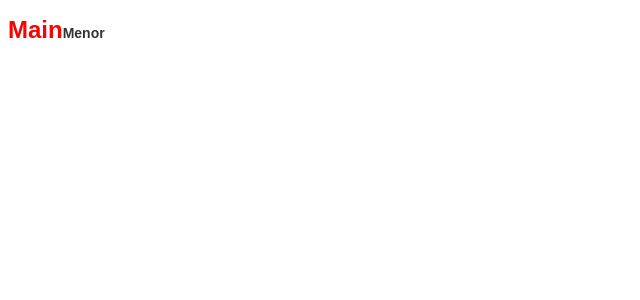
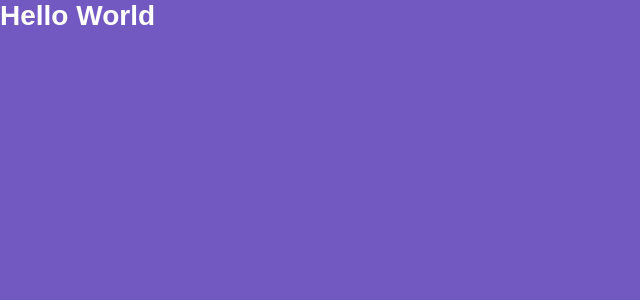
Before and after one commit to PequenoJoohn/react-github, a React (Create React App) app: page / in a window 1280 px wide. Shown: the top 300 px of the page, without its empty margins (0-640 px from the left). Built offline with nearby package versions, Linux system fonts and the light colour scheme.

Commit message:
Style css global.

```diff
--- a/src/App.js
+++ b/src/App.js
@@ -1,9 +1,15 @@
 import React from 'react';
 
 import Routes from './routes';
+import GlobalStyles from './styles/global';
 
 function App() {
-    return <Routes />
+    return (
+        <>
+            <Routes />
+            <GlobalStyles />
+        </>
+    )
 }
 
 export default App;
--- a/src/pages/Main/index.js
+++ b/src/pages/Main/index.js
@@ -4,9 +4,8 @@
 
 function Main() {
     return (
-        <Title error>
-            Main
-            <small>Menor</small>
+        <Title>
+            Hello World
         </Title>
     )
 }
--- a/src/pages/Main/styles.js
+++ b/src/pages/Main/styles.js
@@ -1,12 +1,5 @@
 import styled from 'styled-components';
 
 export const Title = styled.h1`
-    font-size:24px;
-    color: ${props => (props.error ? 'red' : '#7159c1')};
-    font-family: Arial, Helvetica, sans-serif;
-
-    small {
-        font-size: 14px;
-        color:#333;
-    }
+   color: #fff;
 `;
--- /dev/null
+++ b/src/styles/global.js
@@ -0,0 +1,29 @@
+import { createGlobalStyle } from 'styled-components';
+
+export default createGlobalStyle`
+    * {
+        margin: 0;
+        padding:0;
+        outline: 0;
+        box-sizing: border-box;
+    }
+
+    html, body, #root {
+        min-height: 100%;
+    }
+
+    body {
+        background: #7159c1;
+        -webkit-font-smoothing: antialiased !important;
+    }
+
+    body,input, button {
+        color: #222;
+        font-size: 14px;
+        font-family: Arial, Helvetica, sans-serif;
+    }
+
+    buttin {
+        cursor: pointer
+    }
+`;
```
